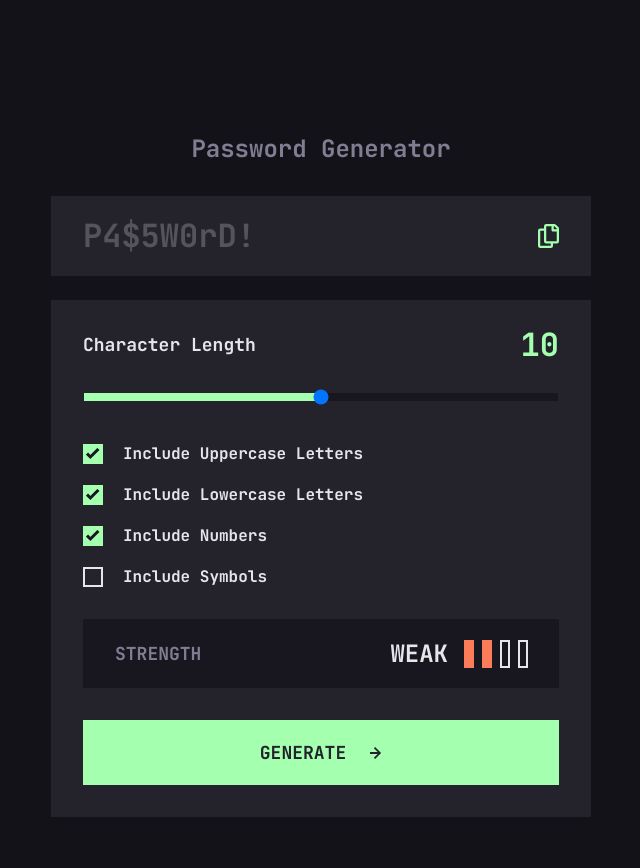
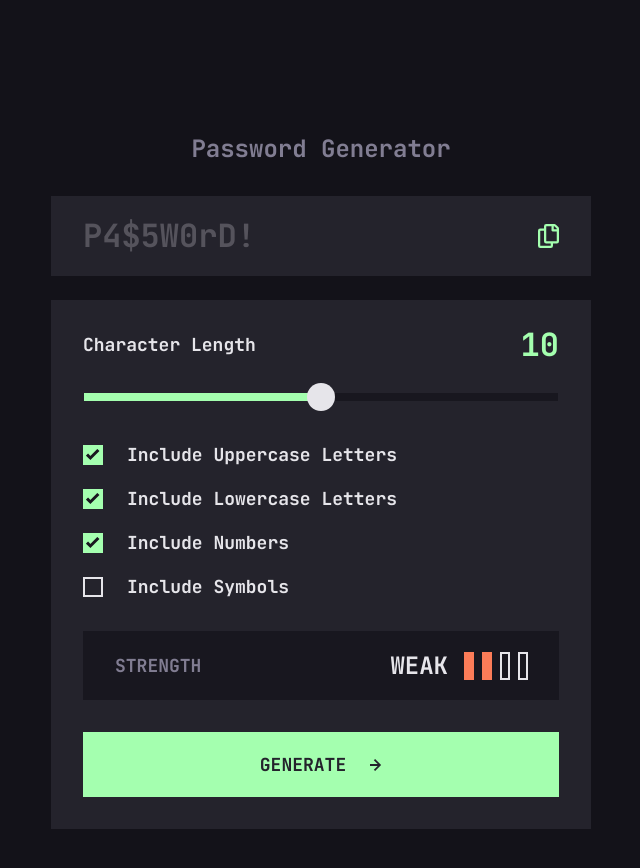
Before and after one commit to HanSeongLee/password-generator-app, a Next.js app: page / in a window 1280 px wide. Shown: the top 868 px of the page, without its empty margins (319-959 px from the left). Built offline with nearby package versions, Linux system fonts and the light colour scheme; no server answers.

Commit message:
FIX | Styles of CheckBox and RangeInput components

```diff
--- a/components/CheckBox/style.module.scss
+++ b/components/CheckBox/style.module.scss
@@ -1,3 +1,5 @@
+@import "styles/utils";
+
 .checkboxWrapper {
   width: fit-content;
   display: flex;
@@ -7,6 +9,11 @@
   line-height: 21px;
   color: #E6E5EA;
   cursor: pointer;
+
+  @include media(">tablet") {
+    font-size: 18px;
+    line-height: 24px;
+  }
 
   &:hover .input {
     &:hover {
@@ -23,6 +30,10 @@
     border: 2px solid #E6E5EA;
     transition: border-color 0.3s;
 
+    @include media(">tablet") {
+      margin-right: 24px;
+    }
+
     &:checked {
       background: #A4FFAF url("/icons/icon-check.svg") no-repeat 50%;
       border: none;
--- a/components/RangeInput/style.module.scss
+++ b/components/RangeInput/style.module.scss
@@ -40,7 +40,7 @@
       background: transparent;
     }
 
-    &::-webkit-slider-thumb, &::-moz-range-thumb {
+    @mixin slider-thumb {
       width: 28px;
       height: 28px;
       -webkit-appearance: none;
@@ -54,5 +54,13 @@
         border: 2px solid #A4FFAF;
       }
     }
+
+    &::-webkit-slider-thumb {
+      @include slider-thumb;
+    }
+
+    &::-moz-range-thumb {
+      @include slider-thumb;
+    }
   }
 }
```
